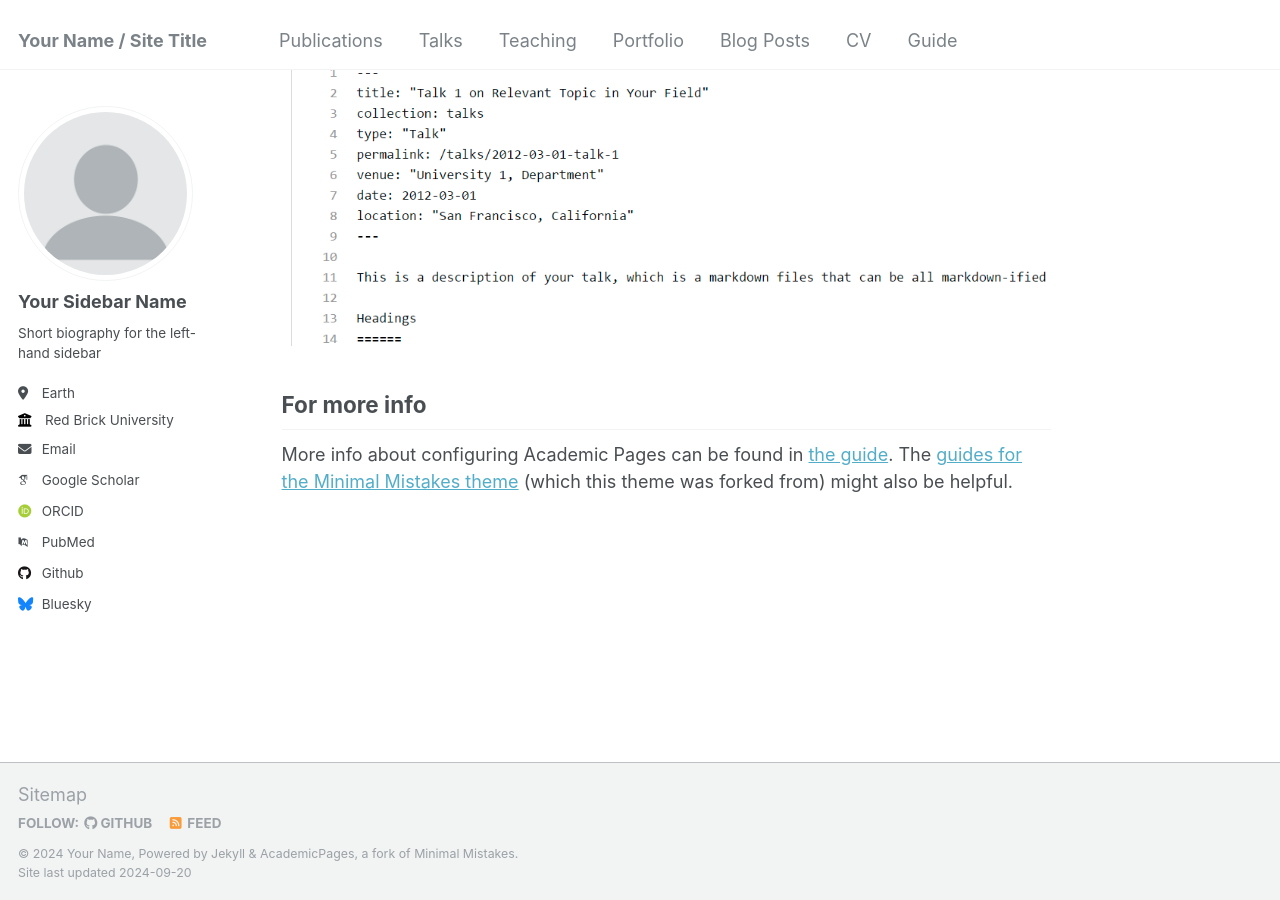
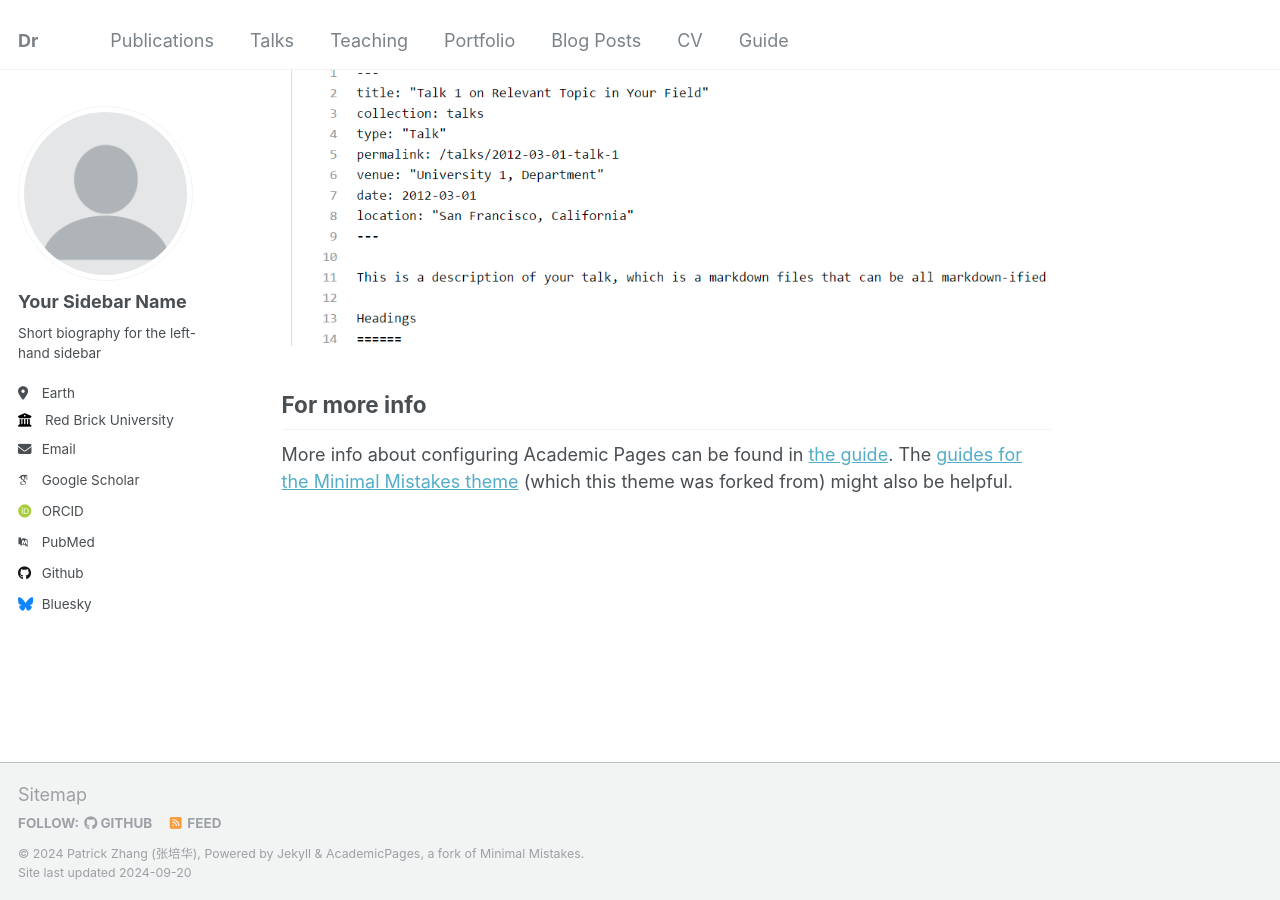
Before and after one commit to patrickphzhang/patrickphzhang.github.io, a Jekyll site: the page built from _pages/about.md, in a window 1280 px wide and 900 px high, scrolled down 2643 px. Built offline with Jekyll 4.4.1, drawn with Linux system fonts in a browser that asks for light colours; some web fonts are replaced.

Commit message:
Update _config.yml

```diff
--- a/_config.yml
+++ b/_config.yml
@@ -8,9 +8,9 @@
 
 # Basic Site Settings
 locale                   : "en-US"
-title                    : "Your Name / Site Title"
+title                    : "Dr"
 title_separator          : "-"
-name                     : &name "Your Name"
+name                     : &name "Patrick Zhang (张培华)"
 description              : &description "personal description"
 url                      : https://academicpages.github.io # the base hostname & protocol for your site e.g. "https://mmistakes.github.io"
 baseurl                  : "" # the subpath of your site, e.g. "/blog"
```
